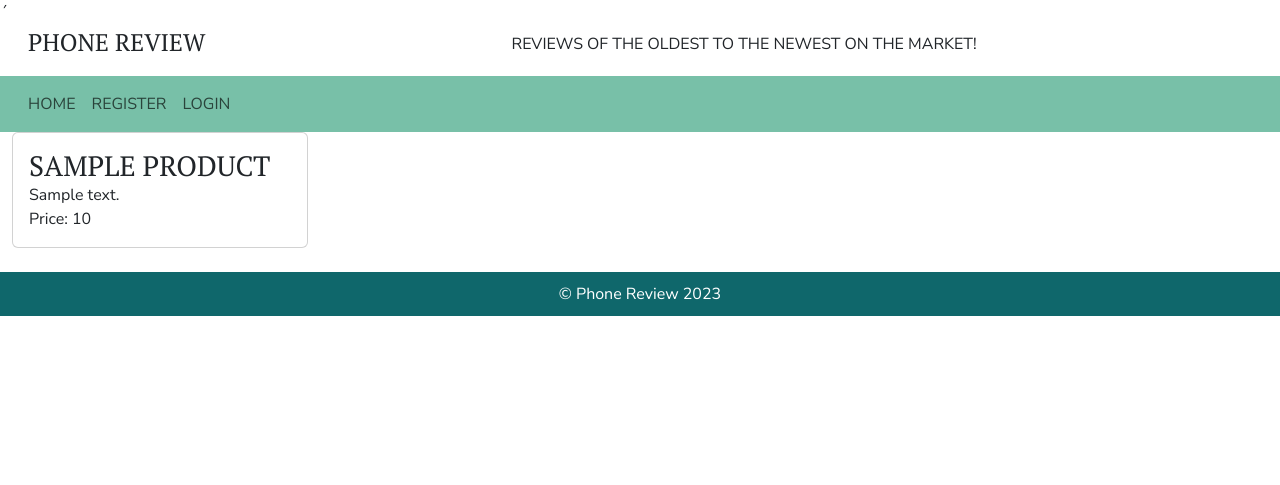
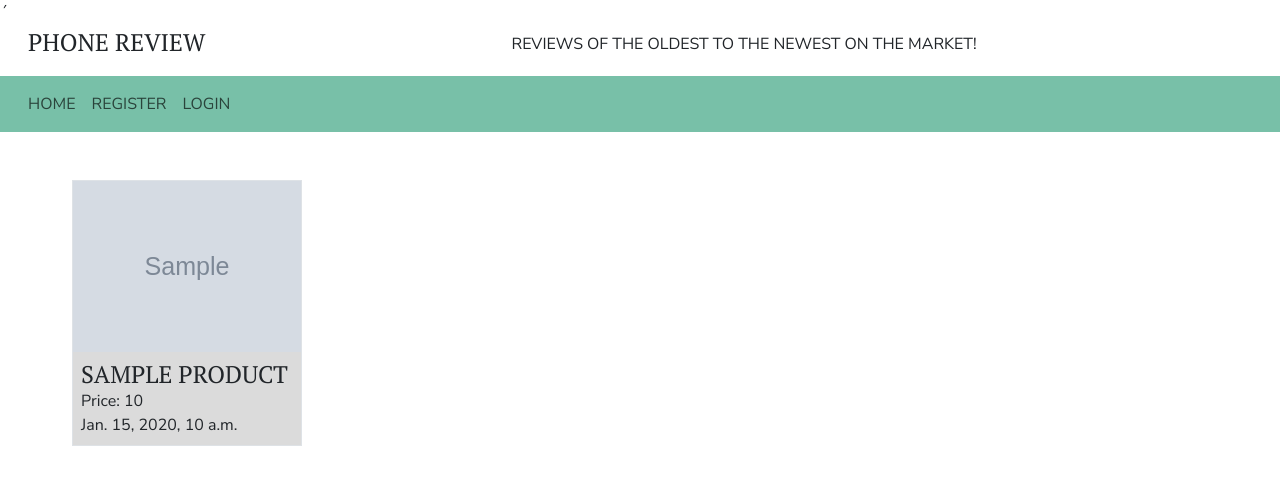
Before and after one commit to OogieOrange/review-page, a Django app: template templates/index.html in a window 1280 px wide. Shown: the top 485 px of the page. Run offline with Django 3.2, Linux system fonts and the light colour scheme; the template is opened without the code that fills it: most values are stand-ins (such as "Sample title", 1, 10 or a date in 2020); grey boxes marked "Sample" are stand-in pictures.

Commit message:
Connect view and restyle index.html

```diff
--- a/reviewsapp/models.py
+++ b/reviewsapp/models.py
@@ -22,7 +22,7 @@ class Product(models.Model):
         User, related_name='reviewsapp_downvotes', blank=True)
 
     class Meta:
-        ordering = ['-created_on']
+        ordering = ['created_on']
 
     def __str__(self):
         return self.title
@@ -43,7 +43,7 @@ class Comment(models.Model):
     edited_on = models.DateTimeField(auto_now=True)
 
     class Meta:
-        ordering = ['-created_on']
+        ordering = ['created_on']
 
     def __str__(self):
         return f"Comment {self.body} created by {self.name}"
--- a/reviewsapp/views.py
+++ b/reviewsapp/views.py
@@ -5,6 +5,7 @@ from .models import Product
 
 class ProductPosts(generic.ListView):
     model = Product
-    queryset = Product.objects.filter(status=1).order_by('created_on')
+    queryset = Product.objects.filter(status=1).order_by('-created_on')
     template_name = 'index.html'
+    context_object_name = 'product_posts'
     paginate_by = 12
--- a/static/css/style.css
+++ b/static/css/style.css
@@ -24,15 +24,15 @@ p {
 /*------------------------------------- Colors */
 
 .blue-bg {
-    background-color: #138086;
+    background-color: #165b5f;
 }
 
 .light-blue-bg {
     background-color: #78C0A8;
 }
 
-.darker-bg {
-    background-color: rgba(0, 0, 0, 0.2);
+.light-gray-bg {
+    background-color: #dbdbdb;
 }
 
 .txt-white {
@@ -72,13 +72,29 @@ footer h5 {
     color: #90e0ef;
 }
 
-/*------------------------------------- register.html */
+/*------------------------------------- index.html */
 
-.register-box {
-    margin: 3rem 0;
+.link {
+    text-decoration: none;
+    color: black;
 }
 
-form input {
-    width: 80%;
-    height: 32px;
+.card {
+    border: none;
 }
+
+.card-body {
+    border-radius: 2px;
+}
+
+.image-box {
+    position: relative;
+}
+
+.border {
+    border: 2px solid #dbdbdb;
+}
+
+.card-img-top {
+    border-radius: 0;
+}
--- a/templates/base.html
+++ b/templates/base.html
@@ -70,16 +70,6 @@
 
     </main>
 
-    <footer class="container-fluid footer blue-bg txt-white p-0">
-
-        <div class="container-fluid text-center darker-bg">
-            <p>&copy; Phone Review
-                <script>document.write(new Date().getFullYear());</script>
-            </p>
-        </div>
-
-    </footer>
-
     <script src="https://cdn.jsdelivr.net/npm/bootstrap@5.3.0-alpha3/dist/js/bootstrap.bundle.min.js"
         integrity="sha384-ENjdO4Dr2bkBIFxQpeoTz1HIcje39Wm4jDKdf19U8gI4ddQ3GYNS7NTKfAdVQSZe"
         crossorigin="anonymous"></script>
--- a/templates/index.html
+++ b/templates/index.html
@@ -3,18 +3,34 @@
 {% block content %}
 
 <div class="container-fluid">
-    <div class="row">
+    <div class="row mx-4">
         <div class="col-12">
-            <div class="row">
+            <div class="row mt-4">
 
                 {% for product in product_posts %}
-                <div class="col-md-3">
-                    <div class="card mb-4">
-                        <div class="card-body">
-                            <h3>{{ product.title }}</h3>
-                            <p>{{ product.description }}</p>
-                            <p>Price: {{ product.price }}</p>
+                <div class="col-md-6 col-xl-3">
+                    <div class="card mb-3">
+                        <a href="#" class="link"></a>
+                        <div class="card-body m-2 mb-2">
+                            <div class="border">
+                                <div class="image-box">
+                                    {% if "placeholder" in product.image.url %}
+                                    <img class="card-img-top"
+                                        src="https://cdn.vanderbilt.edu/vu-wp0/wp-content/uploads/sites/288/2019/03/28062612/Image-Coming-Soon-Placeholder.png"
+                                        alt="No current image">
+                                    {% else %}
+                                    <img class="card-img-top" src="{{ product.image.url }}"
+                                        alt="Photo of {{ product.title }}">
+                                    {% endif %}
+                                </div>
+                                <div class="light-gray-bg p-2">
+                                    <h4>{{ product.title }}</h4>
+                                    <p>Price: {{ product.price }}</p>
+                                    <p>{{ product.created_on }}</p>
+                                </div>
+                            </div>
                         </div>
+                        </a>
                     </div>
                 </div>
 
@@ -27,6 +43,19 @@
             </div>
         </div>
     </div>
+    {% if is_paginated %}
+    <nav aria-label="Page navigation">
+        <ul class="pagination justify-content-center">
+            {% if page_obj.has_previous %}
+            <li><a href="?page={{ page_obj.previous_page_number }}" class="page-link">&laquo; PREV </a></li>
+            {% endif %}
+            {% if page_obj.has_next %}
+            <li><a href="?page={{ page_obj.next_page_number }}" class="page-link"> NEXT &raquo;</a></li>
+
+            {% endif %}
+        </ul>
+    </nav>
+    {% endif %}
 </div>
 
 {% endblock %}
```
Also changed, not shown: reviewsapp/migrations/0002_auto_20230511_1158.py (added).
